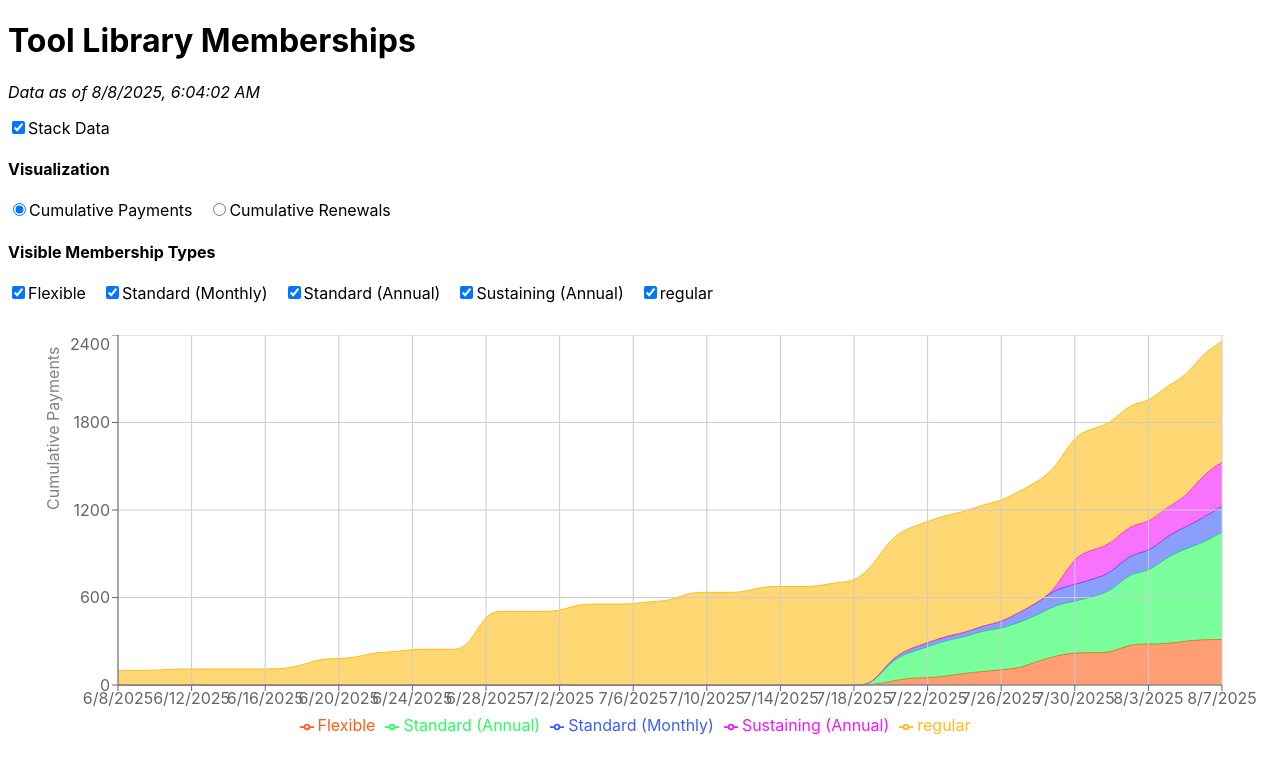
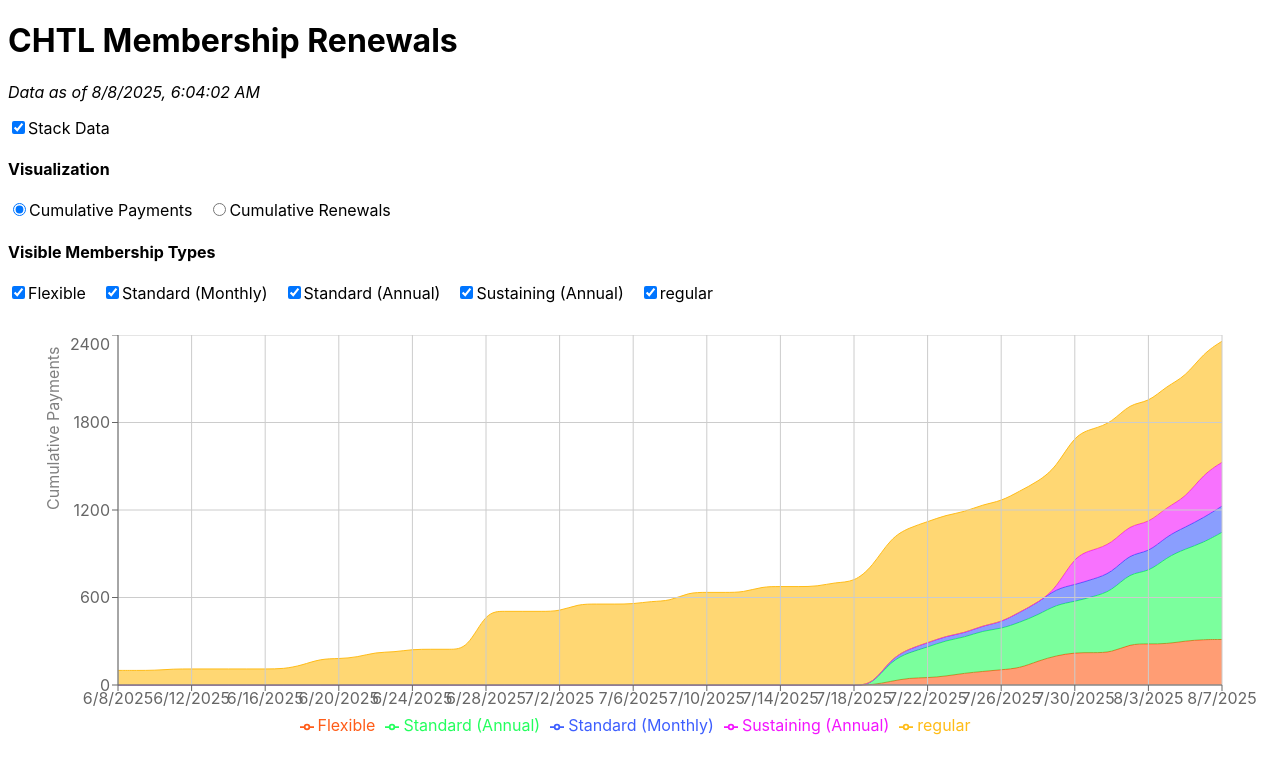
Before and after one commit to Sustainable-Capitol-Hill/membership, a React (Vite) app: page / in a window 1280 px wide. Shown: the top 774 px of the page. Built offline with nearby package versions, Linux system fonts and the light colour scheme.

Commit message:
rename for clarity

```diff
--- a/index.html
+++ b/index.html
@@ -4,7 +4,7 @@
     <meta charset="UTF-8" />
     <link rel="icon" type="image/svg+xml" href="/favicon.svg" />
     <meta name="viewport" content="width=device-width, initial-scale=1.0" />
-    <title>React + TypeScript + Replit</title>
+    <title>CHTL Membership Renewals</title>
   </head>
   <body>
     <div id="root"></div>
--- a/src/App.tsx
+++ b/src/App.tsx
@@ -76,7 +76,7 @@ export default function App() {
 
   return (
     <div className="main">
-      <h1>Tool Library Memberships</h1>
+      <h1>CHTL Membership Renewals</h1>
       <p>
         <i>Data as of {todayDate.toLocaleString()}</i>
       </p>
```
Also changed, not shown: public/favicon.svg (deleted).
